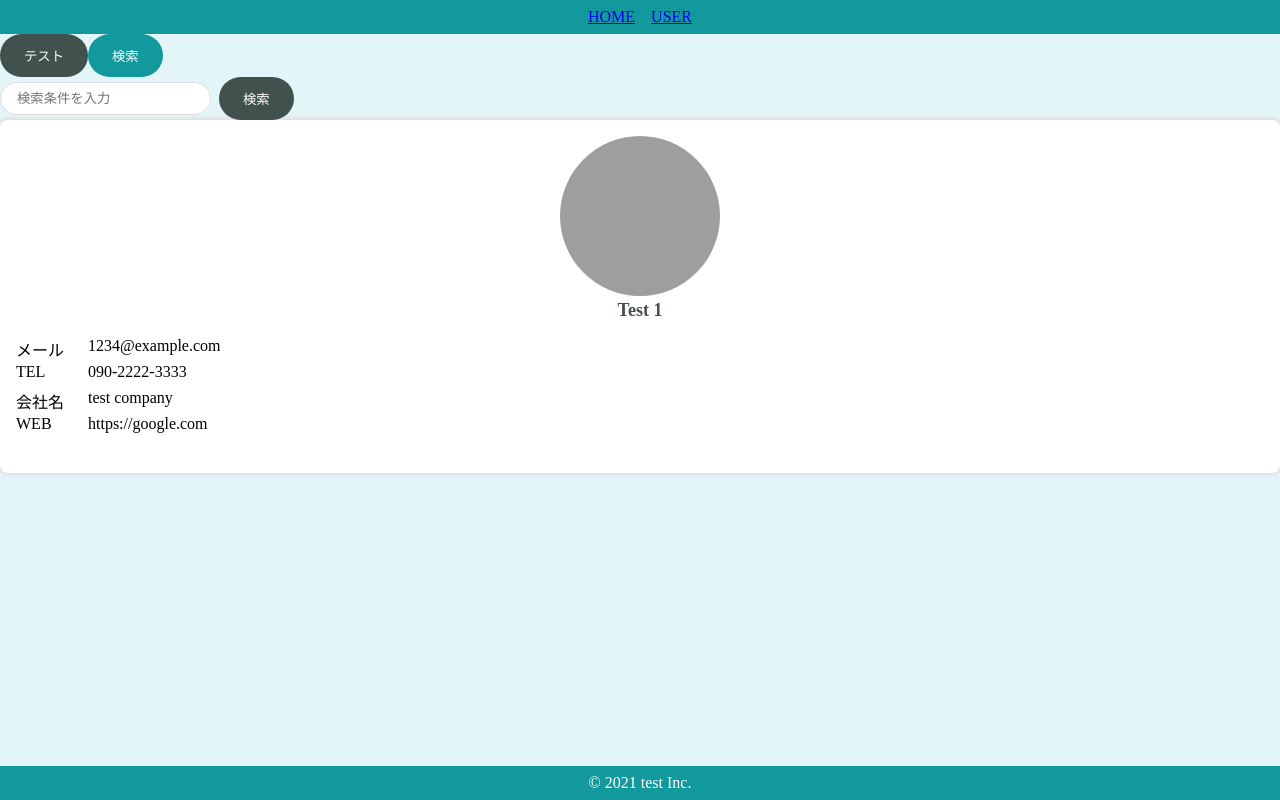
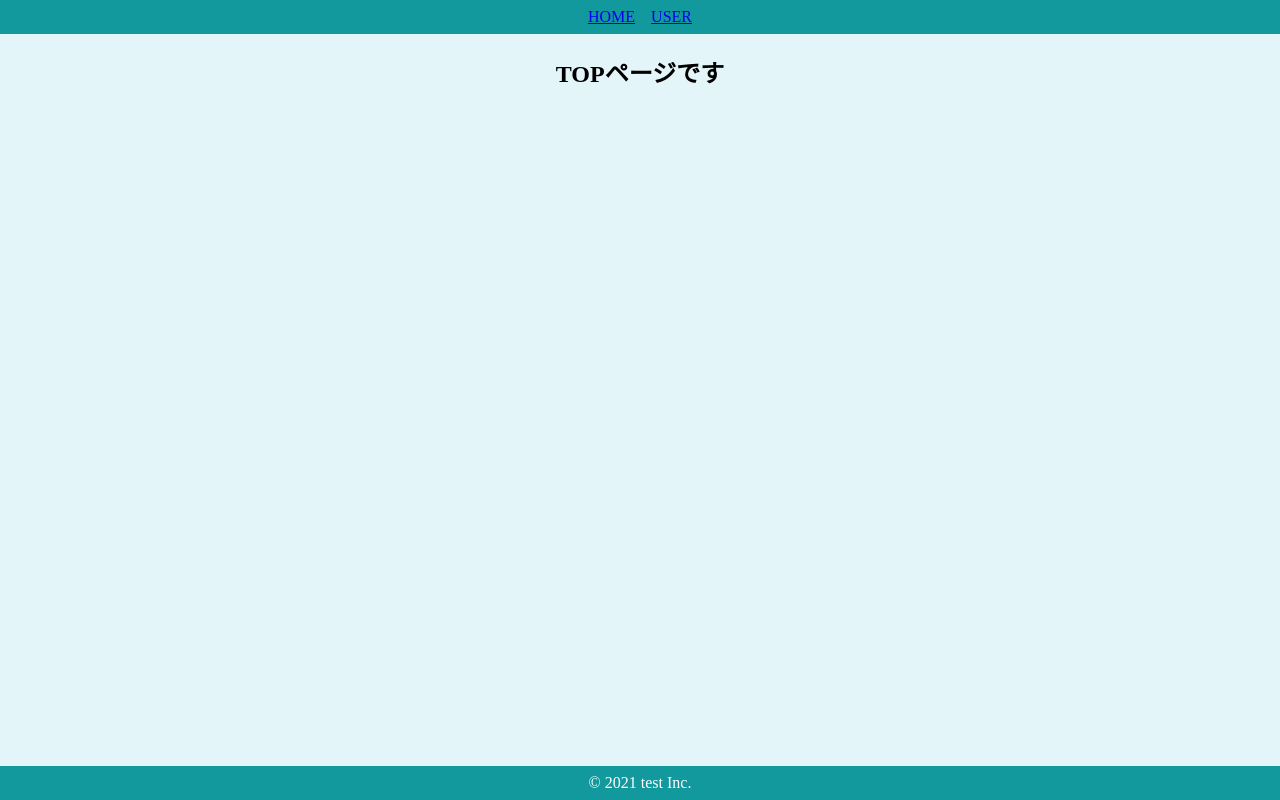
Before and after one commit to nobitanha/React_InlineStyle, a React (Create React App) app: page / in a window 1280 px wide. Built offline with nearby package versions, Linux system fonts and the light colour scheme; grey boxes are pictures that could not be loaded.

Commit message:
Pageの作成

```diff
--- a/src/App.js
+++ b/src/App.js
@@ -1,33 +1,6 @@
-import { BrowserRouter } from "react-router-dom";
-import { PrimaryButton } from "./components/atoms/button/PrimaryButton";
-import { SecondaryButton } from "./components/atoms/button/SecondaryButton";
-import { SearchInput } from "./components/molecules/SearchInput";
-import { UserCard } from "./components/organisms/user/UserCard";
-import { DefaultLayout } from "./components/templates/DefaultLayout";
-import { HeaderOnly } from "./components/templates/HeaderOnly";
+import { Router } from "./router/Router";
 import "./styles.css";
 
 export default function App() {
-  const user = {
-    name: "Test 1",
-    image: "https://source.unsplash.com/NE0XGVKTmcA",
-    email: "1234@example.com",
-    phone: "090-2222-3333",
-    company: {
-      name: "test company"
-    },
-    website: "https://google.com"
-  };
-
-  return (
-    <BrowserRouter>
-      <DefaultLayout>
-        <PrimaryButton> テスト </PrimaryButton>
-        <SecondaryButton> 検索 </SecondaryButton>
-        <br />
-        <SearchInput />
-        <UserCard user={user} />
-      </DefaultLayout>
-    </BrowserRouter>
-  );
+  return <Router />;
 }
--- a/src/components/layout/Footer.jsx
+++ b/src/components/layout/Footer.jsx
@@ -1,4 +1,3 @@
-import { Link } from "react-router-dom";
 import styled from "styled-components";
 
 export const Footer = () => {
@@ -14,7 +13,3 @@
   bottom: 0;
   width: 100%;
 `;
-
-const SLink = styled(Link)`
-  margin: 0 8px;
-`;
--- a/src/components/layout/Header.jsx
+++ b/src/components/layout/Header.jsx
@@ -5,7 +5,7 @@
   return (
     <SHeader>
       <SLink to="/">HOME</SLink>
-      <SLink to="/user">USER</SLink>
+      <SLink to="/users">USER</SLink>
     </SHeader>
   );
 };
--- /dev/null
+++ b/src/components/pages/Top.jsx
@@ -0,0 +1,13 @@
+import styled from "styled-components";
+
+export const Top = () => {
+  return (
+    <SContainer>
+      <h2>TOPページです</h2>
+    </SContainer>
+  );
+};
+
+const SContainer = styled.div`
+  text-align: center;
+`;
--- /dev/null
+++ b/src/components/pages/Users.jsx
@@ -0,0 +1,46 @@
+import styled from "styled-components";
+import { SearchInput } from "../molecules/SearchInput";
+import { UserCard } from "../organisms/user/UserCard";
+
+const users = [...Array(10).keys()].map((val) => {
+  return {
+    id: val,
+    name: `Test ${val}`,
+    image: "https://source.unsplash.com/NE0XGVKTmcA",
+    email: "1234@example.com",
+    phone: "090-2222-3333",
+    company: {
+      name: "test company"
+    },
+    website: "https://google.com"
+  };
+});
+
+export const Users = () => {
+  return (
+    <SContainer>
+      <h2>ユーザー一覧</h2>
+      <SearchInput />
+      <SUserArea>
+        {users.map((user) => {
+          return <UserCard key={user.id} user={user} />;
+        })}
+      </SUserArea>
+    </SContainer>
+  );
+};
+
+const SContainer = styled.div`
+  display: flex;
+  flex-direction: column;
+  align-items: center;
+  padding: 24px;
+`;
+
+const SUserArea = styled.div`
+  padding-top: 40px;
+  width: 100%;
+  display: grid;
+  grid-template-columns: repeat(auto-fit, minmax(200px, 1fr));
+  grid-gap: 20px;
+`;
--- /dev/null
+++ b/src/router/Router.jsx
@@ -0,0 +1,24 @@
+import { BrowserRouter, Route, Switch } from "react-router-dom";
+import { Top } from "../components/pages/Top";
+import { Users } from "../components/pages/Users";
+import { DefaultLayout } from "../components/templates/DefaultLayout";
+import { HeaderOnly } from "../components/templates/HeaderOnly";
+
+export const Router = () => {
+  return (
+    <BrowserRouter>
+      <Switch>
+        <Route exact path="/">
+          <DefaultLayout>
+            <Top />
+          </DefaultLayout>
+        </Route>
+        <Route path="/users">
+          <HeaderOnly>
+            <Users />
+          </HeaderOnly>
+        </Route>
+      </Switch>
+    </BrowserRouter>
+  );
+};
```
